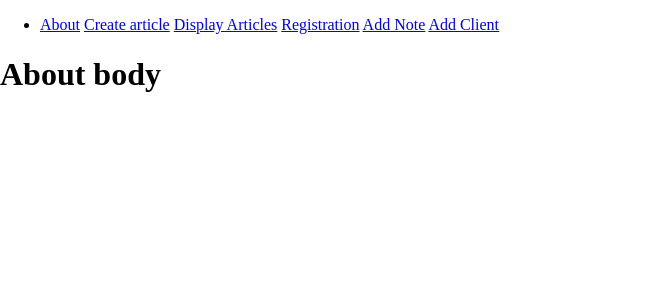
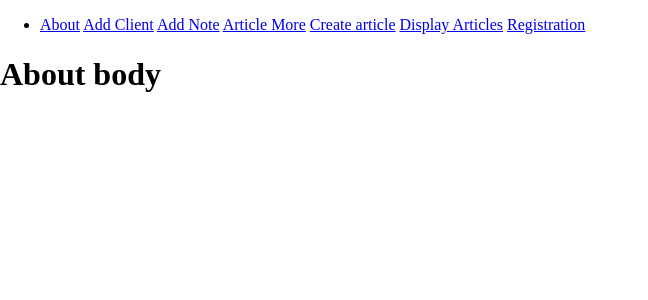
Before and after one commit to tony-against-machine/cmstheone, a Flask app: page /about in a window 1280 px wide. Shown: the top 300 px of the page, without its empty margins (0-648 px from the left). Run offline with Flask 3, Linux system fonts and the light colour scheme.

Commit message:
The Article More menu item has been added

```diff
--- a/app/templates/main_html/base.html
+++ b/app/templates/main_html/base.html
@@ -18,11 +18,16 @@
         <ul>
             <li>
                 <a href="{{ url_for('about') }}">About</a>
+                <a href="{{ url_for('add_client') }}">Add Client</a>
+                <a href="{{ url_for('add_note') }}">Add Note</a>
+                <a href="{{ url_for('article_more') }}">Article More</a>
+
+
                 <a href="{{ url_for('create_article') }}">Create article</a>
                 <a href="{{ url_for('display_articles') }}">Display Articles</a>
                 <a href="{{ url_for('registration') }}">Registration</a>
-                <a href="{{ url_for('add_note') }}">Add Note</a>
-                <a href="{{ url_for('add_client') }}">Add Client</a>
+
+
             </li>
         </ul>
     </nav>
```
